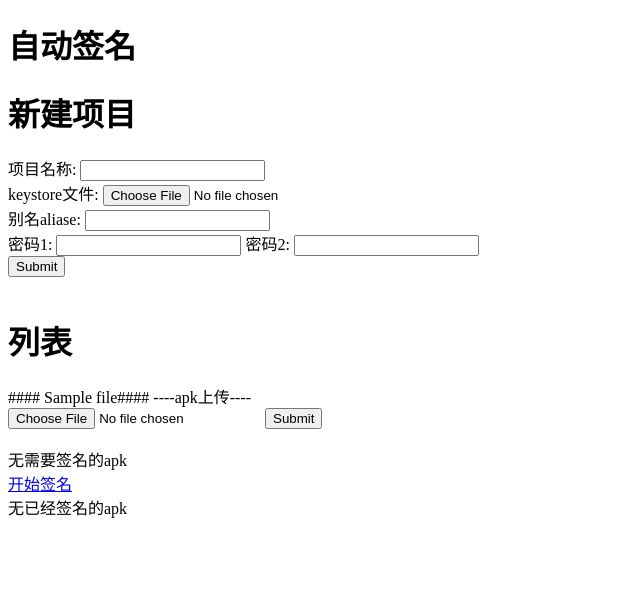
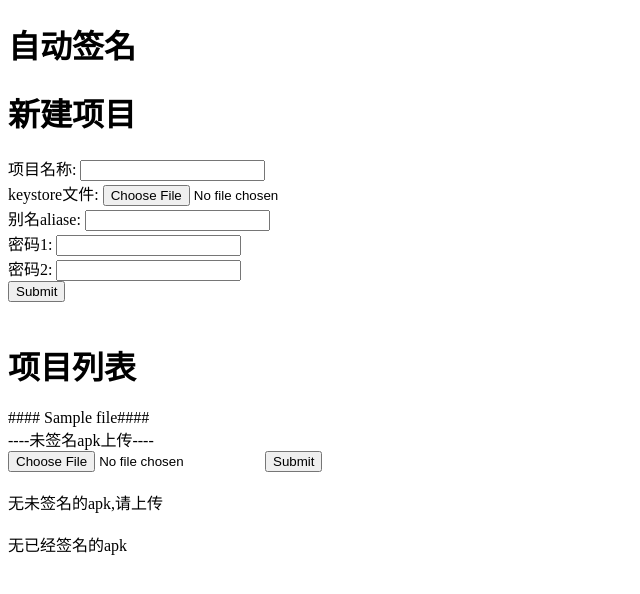
Before and after one commit to orq518/python_signapk, a Flask app: template templates/manage.html in a window 1280 px wide. Shown: the top 594 px of the page, without its empty margins (0-640 px from the left). Run offline with Flask 2, Linux system fonts and the light colour scheme; the template is opened without the code that fills it: most values are stand-ins (such as "Sample title", 1, 10 or a date in 2020).

Commit message:
修改功能

```diff
--- a/app.py
+++ b/app.py
@@ -2,6 +2,7 @@ from werkzeug.utils import redirect
 from flask import Flask, render_template, url_for
 from flask import request, send_from_directory
 import os,time
+import subprocess
 
 
 app = Flask(__name__)
@@ -74,7 +75,8 @@ def upload_apk(project_name):
         return redirect(url_for('error', err_msg="错误的文件类型"))
     if f:
         print('原始文件名：', f.filename)
-        fname = "unsign_"+f.filename
+        time_signed = time.strftime('%m%d_%H%M%S', time.localtime(time.time()))
+        fname = "unsign_"+time_signed+f.filename
         print('文件名：', fname)
         #先删除以前的文件
         projects_list = os.listdir(file_dir)
@@ -159,7 +161,11 @@ def sign_apk(project_name):
         print("读取项目列表：", projects_content)
         project_dict = {}
         for file in projects_content:
-            if file.startswith('keystore_'):  # 读取keystore文件名
+            if file.startswith('signed_'):  # 已经签名apk  先删除
+                file_del = os.path.join(project_dir, file)
+                if os.path.isfile(file_del):
+                    os.remove(file_del)
+            elif file.startswith('keystore_'):  # 读取keystore文件名
                 project_dict['keystore_name'] = file
                 project_dict['keystore_path'] = os.path.join(project_dir, file)
             elif file.startswith('unsign_'):  # 未签名文件
@@ -181,15 +187,24 @@ def sign_apk(project_name):
                             project_dict[t[0]] = t[1]
                 finally:
                     config_file.close()
-        time_signed = time.strftime('%m_%d_%H_%M', time.localtime(time.time()))
+        time_signed = time.strftime('%m%d_%H%M%S', time.localtime(time.time()))
         sign_apk_path=os.path.join(project_dir, 'signed_apk_'+time_signed+'.apk')
+        if not 'keystore_path' in project_dict or not 'unsign_apk_path' in project_dict:
+            return redirect(url_for('error', err_msg="请上传未签名apk或者签名文件"))
         # signcmd = 'jarsigner -sigalg SHA1withRSA -digestalg SHA1 -keystore "%s" -storepass "%s" -signedjar "%s" "%s" "%s"' % (
         # keystore, keypass, signedFile, f, keyalias)
         # signcmd = 'jarsigner -verbose -keystore /Users/ruiqiangou/Downloads/ucfpay_keystore -storepass ucfpay2014 -keypass ucfpay201407 -signedjar /Users/ruiqiangou/Downloads/北方金融网-—signed.apk -digestalg SHA1 -sigalg SHA256withRSA  /Users/ruiqiangou/Downloads/北方金融网_legu.apk ucfpay'
         signcmd = 'jarsigner -verbose -keystore "%s" -storepass "%s" -keypass "%s" -signedjar "%s" -digestalg SHA1 -sigalg SHA256withRSA  "%s" "%s"' % (
         project_dict['keystore_path'], project_dict['storepass'], project_dict['keypass'],sign_apk_path, project_dict['unsign_apk_path'], project_dict['aliase'])
-        os.system(signcmd)  # v1签名命令
-        return redirect(url_for('manage_file'))
+        result =os.system(signcmd) # v1签名命令
+        # result=os.popen(signcmd)
+        # result = subprocess.Popen(signcmd, shell=True)
+        print('命令结果：', result)
+        if result==0:#签名成功
+            return redirect(url_for('manage_file'))
+        else:
+            return redirect(url_for('error', err_msg="签名失败"))
+
 
 
 
--- a/templates/manage.html
+++ b/templates/manage.html
@@ -23,6 +23,7 @@
             <br>
             密码1:
             <input id="id_psw1" type="text" name="storepass"/>
+            <br>
             密码2:
             <input id="id_psw2" type="text" name="keypass"/>
             <br>
@@ -31,10 +32,11 @@
     </div>
 </form>
 <br>
-<h1>列表</h1>
+<h1>项目列表</h1>
 {% for file in projects_list %}
     #### {{ file["project_name"] }}####
-    ----apk上传----
+    <br>
+    ----未签名apk上传----
     <form id="form1" method="post" action="{{ url_for("upload_apk",project_name=file["project_name"]) }}"
           enctype="multipart/form-data">
         <div>
@@ -44,22 +46,24 @@
     </form>
     <br>
     {% if "unsign_apk_name" in file %}
-        ----{{ file["unsign_apk_name"] }}
+        未签名文件({{ file["unsign_apk_name"] }})
         <a href="{{ url_for('delete', project_name=file['project_name'] ,file_name=file["unsign_apk_name"]) }}">删除</a>
         <br>
+        <br>
+        <a href="{{ url_for('sign_apk', project_name=file["project_name"]) }}">开始签名</a>
+        <br>
     {% else %}
-        无需要签名的apk
+        无未签名的apk,请上传
+        <br>
     {% endif %}
-
-    <br>
-    <a href="{{ url_for('sign_apk', project_name=file["project_name"]) }}">开始签名</a>
     <br>
     {% if "signed_apk_name" in file %}
-        ----{{ file["signed_apk_name"] }}
+        已签名文件({{ file["signed_apk_name"] }})
         <a href="{{ url_for('download', project_name=file['project_name'] ,file_name=file["signed_apk_name"]) }}">下载</a>
         <br>
     {% else %}
         无已经签名的apk
+
     {% endif %}
     <br><br>
 {% endfor %}
```
